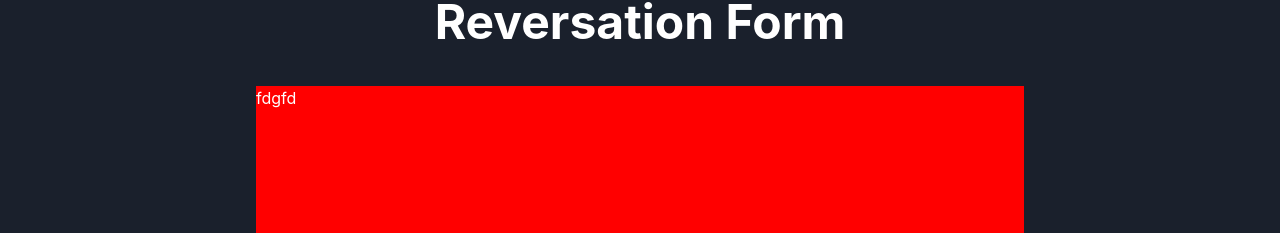
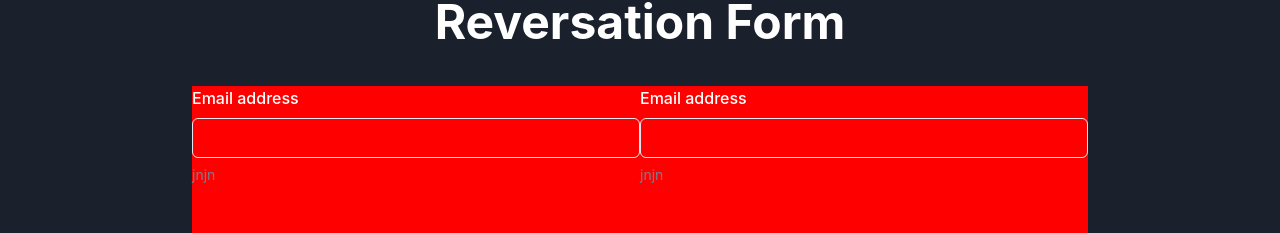
Before and after one commit to lox0131/PremierCorporateWeb, a Next.js app in the folder client/: page /reversation in a window 1280 px wide. Shown: the part 114-347 px from the top of the page. Built offline with nearby package versions, Linux system fonts and the light colour scheme; no server answers.

Commit message:
added forms

```diff
--- a/client/components/Reservations.tsx
+++ b/client/components/Reservations.tsx
@@ -1,4 +1,12 @@
-import { Flex, Heading } from "@chakra-ui/react";
+import {
+  Flex,
+  Heading,
+  FormControl,
+  FormLabel,
+  FormErrorMessage,
+  FormHelperText,
+  Input,
+} from "@chakra-ui/react";
 
 const Reservations: React.FC = () => {
   return (
@@ -6,7 +14,6 @@ const Reservations: React.FC = () => {
       <Heading
         as="h2"
         size="2xl"
-
         textAlign="center"
         bg="gray.800"
         color="white"
@@ -21,7 +28,18 @@ const Reservations: React.FC = () => {
         color="white"
         justifyContent="center"
       >
-          <Flex w="60%"  h="70%" backgroundColor="red">fdgfd</Flex>
+        <Flex w="70%" minW="325px" h="70%" backgroundColor="red">
+          <FormControl id="email">
+            <FormLabel>Email address</FormLabel>
+            <Input type="email" />
+            <FormHelperText>jnjn</FormHelperText>
+          </FormControl>
+          <FormControl id="email">
+            <FormLabel>Email address</FormLabel>
+            <Input type="email" />
+            <FormHelperText>jnjn</FormHelperText>
+          </FormControl>
+        </Flex>
       </Flex>
     </>
   );
```
